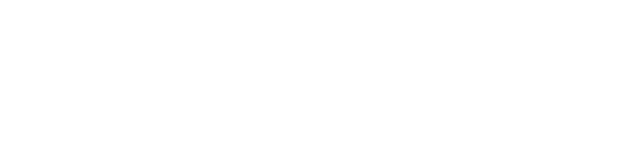
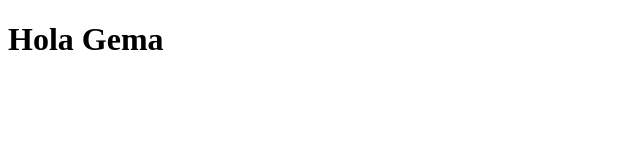
Before and after one commit to martinpcsoft/proyectoGema, a plain HTML site: page index.html in a window 1280 px wide. Shown: the whole page, without its empty margins (0-640 px from the left). Drawn offline with Linux system fonts and the light colour scheme.

Commit message:
cambio h1

```diff
--- a/index.html
+++ b/index.html
@@ -7,6 +7,6 @@
     <title>Document</title>
 </head>
 <body>
-
+    <h1>Hola Gema</h1>
 </body>
 </html>
```
